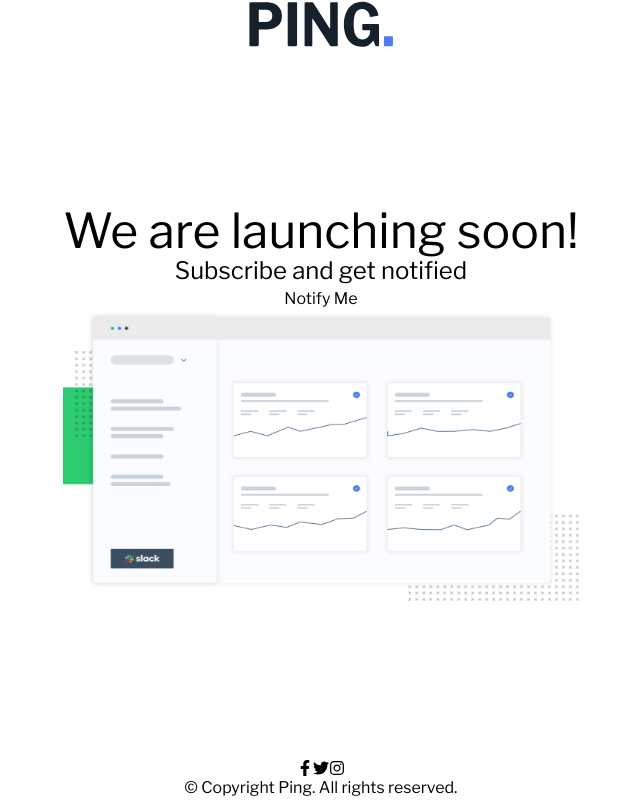
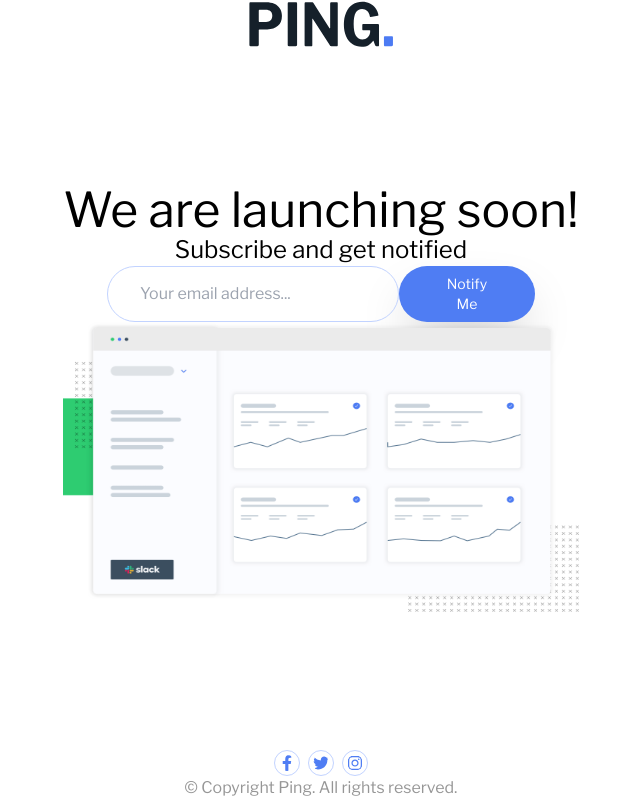
Before and after one commit to n0rrman/frontend-mentor-challenges, a Next.js app in the folder ping-coming-soon-page/: page / in a window 1280 px wide. Shown: the whole page, without its empty margins (319-959 px from the left). Built offline with nearby package versions, Linux system fonts and the light colour scheme.

Commit message:
ping-coming-soon-page components placed

```diff
--- a/ping-coming-soon-page/src/app/page.tsx
+++ b/ping-coming-soon-page/src/app/page.tsx
@@ -3,6 +3,7 @@
 
 import dashboardImg from "/public/illustration-dashboard.png";
 import logo from "/public/logo.svg";
+import EmailForm from "@/components/emailForm";
 
 export default function Home() {
   return (
@@ -17,19 +18,23 @@
           <h1 className="text-5xl">We are launching soon!</h1>
           <p className="text-2xl">Subscribe and get notified</p>
         </div>
-        <div>Notify Me</div>
+        <div>
+          <EmailForm />
+        </div>
 
         <div className="relative w-full aspect-video">
           <Image alt="" src={dashboardImg.src} fill />
         </div>
       </main>
       <footer>
-        <div className="flex flex-row justify-center items-center">
-          <FaFacebookF />
-          <FaTwitter />
-          <FaInstagram />
+        <div className="flex flex-row gap-2 justify-center items-center text-primaryBlue">
+          <FaFacebookF className="box-content hover:text-white hover:bg-primaryBlue hover:border-primaryBlue rounded-full p-1 border border-secondaryBlue transition-all duration-200 ease-out" />
+          <FaTwitter className="box-content hover:text-white hover:bg-primaryBlue hover:border-primaryBlue rounded-full p-1 border border-secondaryBlue transition-all duration-200 ease-out" />
+          <FaInstagram className="box-content hover:text-white hover:bg-primaryBlue hover:border-primaryBlue rounded-full p-1 border border-secondaryBlue transition-all duration-200 ease-out" />
         </div>
-        <div>&copy; Copyright Ping. All rights reserved.</div>
+        <div className="text-gray">
+          &copy; Copyright Ping. All rights reserved.
+        </div>
       </footer>
     </div>
   );
--- /dev/null
+++ b/ping-coming-soon-page/src/components/emailForm.tsx
@@ -0,0 +1,45 @@
+"use client";
+
+import Image from "next/image";
+
+import { useState, FormEvent } from "react";
+
+export default function EmailForm() {
+  const [input, setInput] = useState("");
+  const [error, setError] = useState(false);
+
+  const handleSubmit = (event: FormEvent<HTMLInputElement>): any => {
+    setError(!error);
+    event.preventDefault();
+    console.log("submitted!");
+  };
+
+  const handleChange = (value: string) => {
+    setInput(value);
+    console.log(value);
+  };
+
+  return (
+    <div className="flex flex-col">
+      <form className="flex flex-row items-center" onSubmit={handleSubmit}>
+        <input
+          className={`${
+            error ? "border-secondaryRed" : "border-secondaryBlue"
+          } w-full z-30 bg-transparent placeholder:text-secondaruBlue py-[0.94rem] px-8 rounded-[2rem] border`}
+          placeholder="Your email address..."
+          value={input}
+          onChange={(e) => handleChange(e.target.value)}
+          type="text"
+        />
+        <button className="text-white text-sm py-2 shadow-2xl px-12 rounded-[2rem] bg-primaryBlue hover:bg-secondaryBlue duration-200 ease-out transition-all">
+          Notify Me
+        </button>
+      </form>
+      {error && (
+        <p className="px-8 py-3 text-sm text-secondaryRed">
+          Please provide a valid email
+        </p>
+      )}
+    </div>
+  );
+}
```
